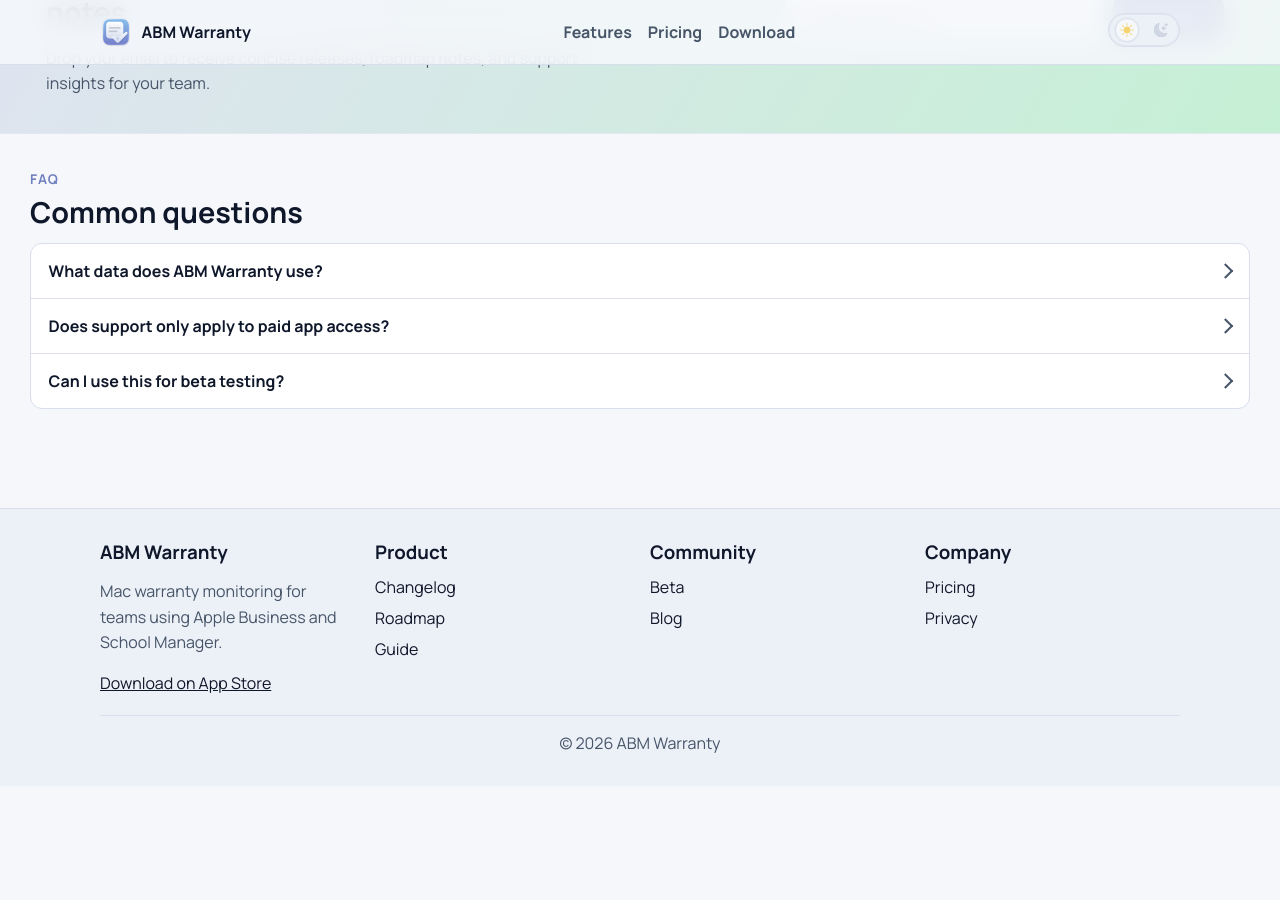
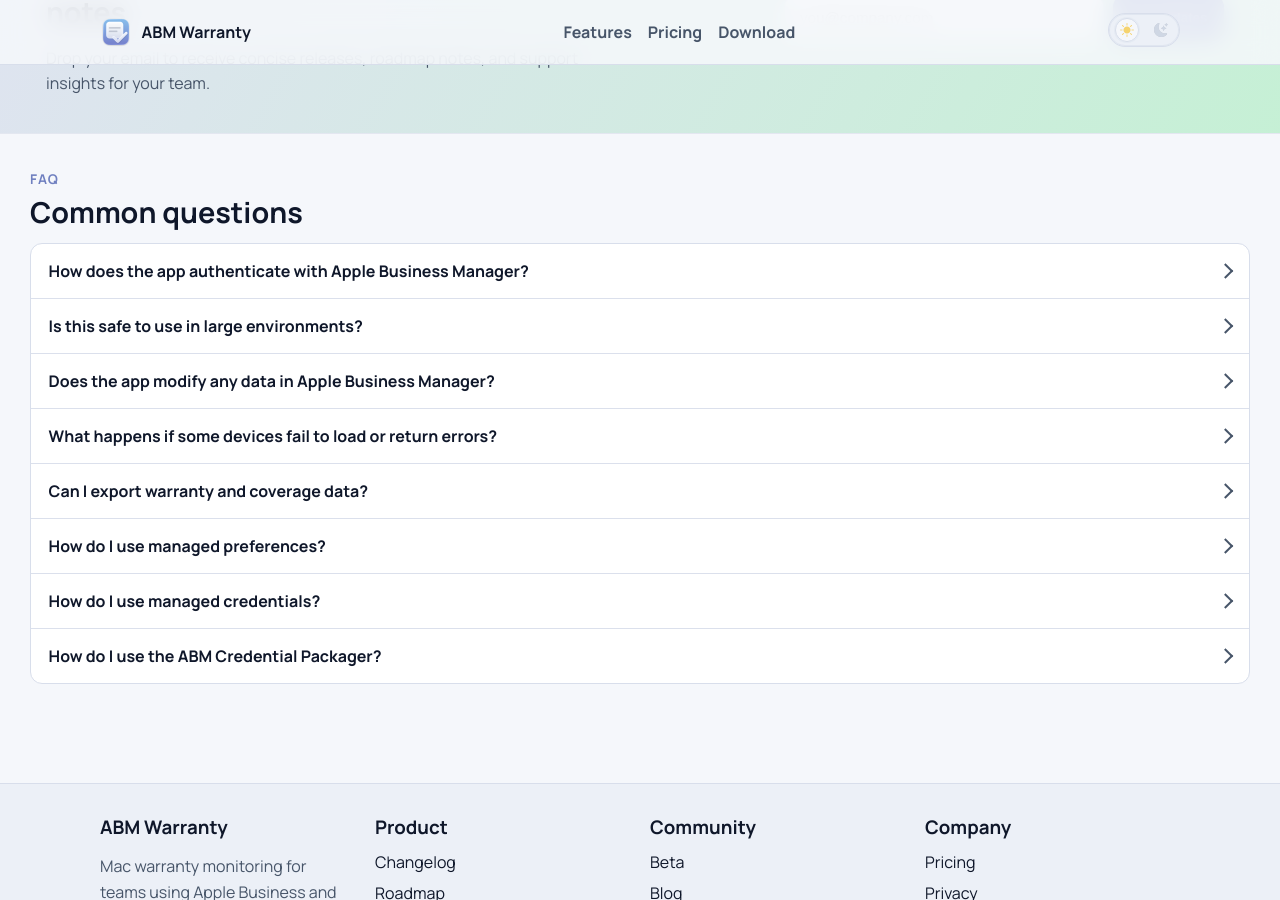
Before and after one commit to jonbrown21/abmwarranty, a Jekyll site: the page built from index.md, in a window 1280 px wide and 900 px high, scrolled down 5810 px. Built offline with Jekyll 4.4.1, drawn with Linux system fonts in a browser that asks for light colours; before the commit the page ends 6596 px from its top, so only the background shows below that.

Commit message:
feat: replace FAQ with ABM Warranty security and operational Q&A

```diff
--- a/_includes/sections/faq.html
+++ b/_includes/sections/faq.html
@@ -4,16 +4,36 @@
     <h2>Common questions</h2>
     <div class="faq-list">
       <details>
-        <summary>What data does ABM Warranty use?</summary>
-        <p>It reads device and warranty data through authorized Apple management workflows.</p>
+        <summary>How does the app authenticate with Apple Business Manager?</summary>
+        <p>ABM Warranty uses Apple’s official OAuth 2.0 client flow. You create an EC P-256 private key in Apple Business Manager, then enter the required identifiers in the app. Credentials are stored locally on your Mac and are not sent to third-party services.</p>
       </details>
       <details>
-        <summary>Does support only apply to paid app access?</summary>
-        <p>Support add-on is available for both free and paid plans.</p>
+        <summary>Is this safe to use in large environments?</summary>
+        <p>Yes. The app is designed for large organizations and includes pagination safeguards, serialized coverage requests, retry handling, and protections for malformed or partial ABM API responses.</p>
       </details>
       <details>
-        <summary>Can I use this for beta testing?</summary>
-        <p>Yes. Join the beta program and receive roadmap previews plus update communication.</p>
+        <summary>Does the app modify any data in Apple Business Manager?</summary>
+        <p>No. ABM Warranty is focused on reading and reporting warranty data; it does not modify device records or coverage settings in ABM.</p>
+      </details>
+      <details>
+        <summary>What happens if some devices fail to load or return errors?</summary>
+        <p>Individual device failures do not stop the overall import. Errors are captured so the app can continue processing remaining devices and you can review failed items later.</p>
+      </details>
+      <details>
+        <summary>Can I export warranty and coverage data?</summary>
+        <p>Yes. You can export warranty and AppleCare+ coverage data to CSV for audits, lifecycle planning, budgeting, and internal tooling.</p>
+      </details>
+      <details>
+        <summary>How do I use managed preferences?</summary>
+        <p>Use managed preferences to configure app behavior on each Mac (including shared enterprise defaults). Start with Apple Business policies, then review the detailed workflow in the guide: <a href="https://github.com/jonbrown21/ABM-Warranty-Utilities/wiki/Managed-Preferences" target="_blank" rel="noopener noreferrer">Managed Preferences</a>.</p>
+      </details>
+      <details>
+        <summary>How do I use managed credentials?</summary>
+        <p>Use multiple credential sets in ABM Warranty to switch safely between tenants. For steps and naming conventions, see the guide here: <a href="https://github.com/jonbrown21/ABM-Warranty-Utilities/wiki/Multiple-Credentials" target="_blank" rel="noopener noreferrer">Multiple Credentials</a>.</p>
+      </details>
+      <details>
+        <summary>How do I use the ABM Credential Packager?</summary>
+        <p>The ABM Credential Packager helps prepare and import ABM credentials in the format ABM Warranty expects. For the exact flow and verification checks, follow: <a href="https://github.com/jonbrown21/ABM-Warranty-Utilities/wiki/How-to-Use-the-ABM-Credential-Packager" target="_blank" rel="noopener noreferrer">How to Use the ABM Credential Packager</a>.</p>
       </details>
     </div>
   </div>
```
